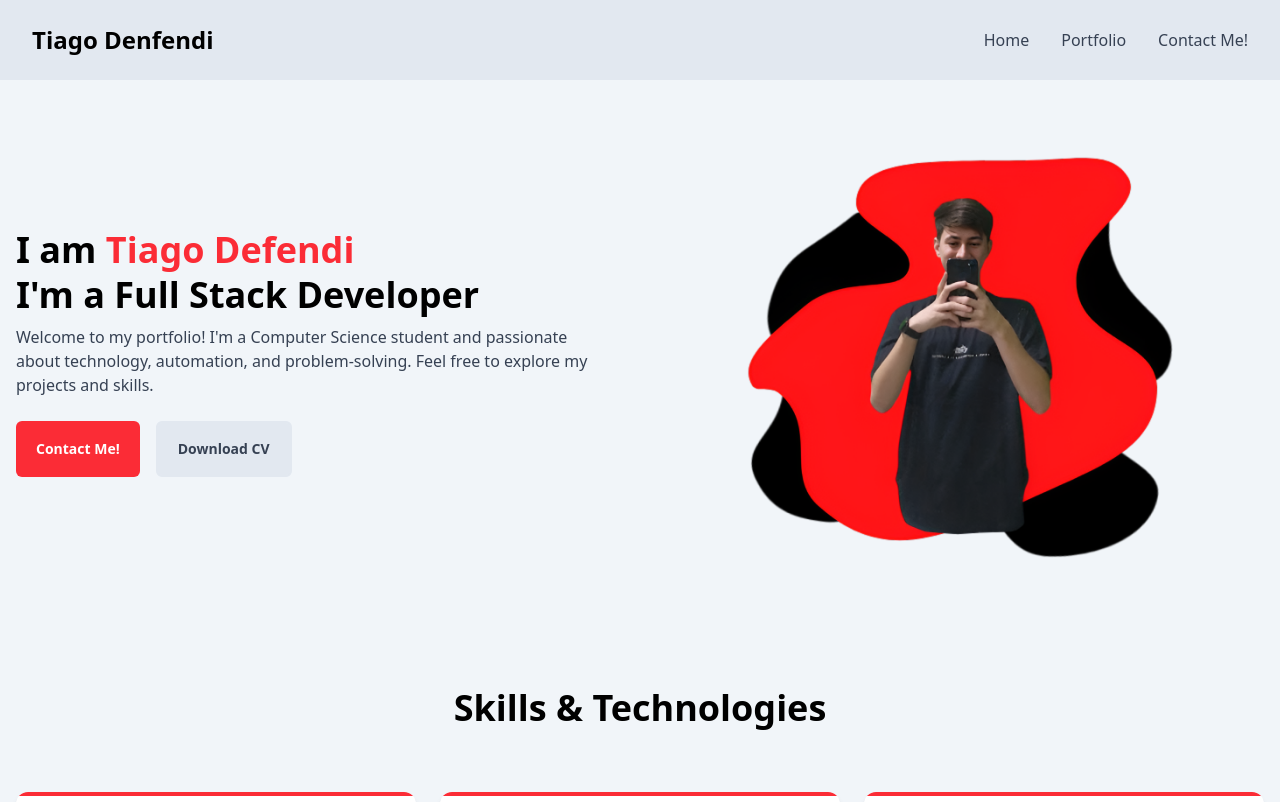
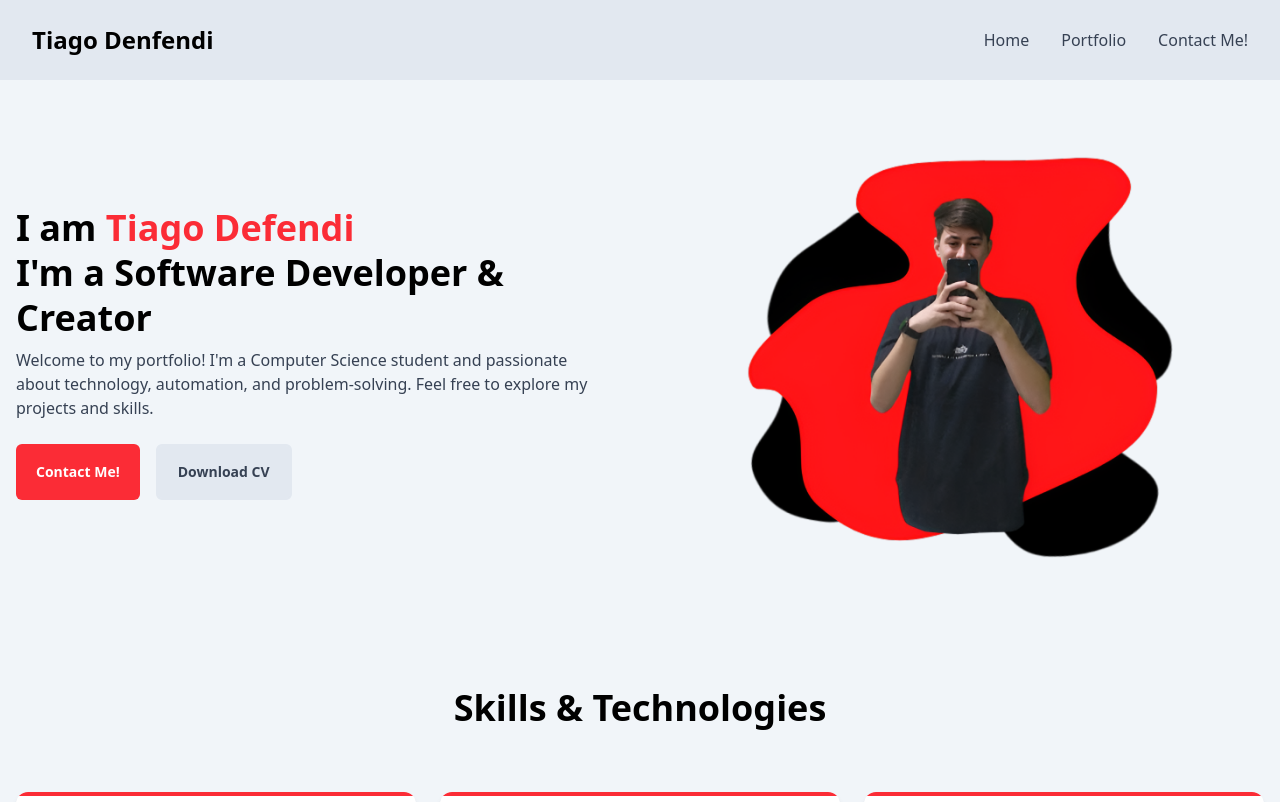
Before and after one commit to tiagodefendi/tiagodefendi.github.io, a Next.js app: page / in a window 1280 px wide. Shown: the top 802 px of the page. Built offline with nearby package versions, Linux system fonts and the light colour scheme.

Commit message:
Update job title in Hero component

```diff
--- a/src/components/Hero/Hero.tsx
+++ b/src/components/Hero/Hero.tsx
@@ -12,7 +12,7 @@ function Hero() {
                         <header className="space-y-2">
                             <h1 className="text-3xl md:text-4xl font-bold leading-tight">
                                 I am <span className="text-red-500">Tiago Defendi</span> <br />
-                                I&apos;m a Full Stack Developer
+                                I&apos;m a Software Developer & Creator
                             </h1>
                             <p className="text-sm lg:text-base text-gray-700">
                                 Welcome to my portfolio! I&apos;m a Computer Science student and passionate about technology, automation, and problem-solving.
```
